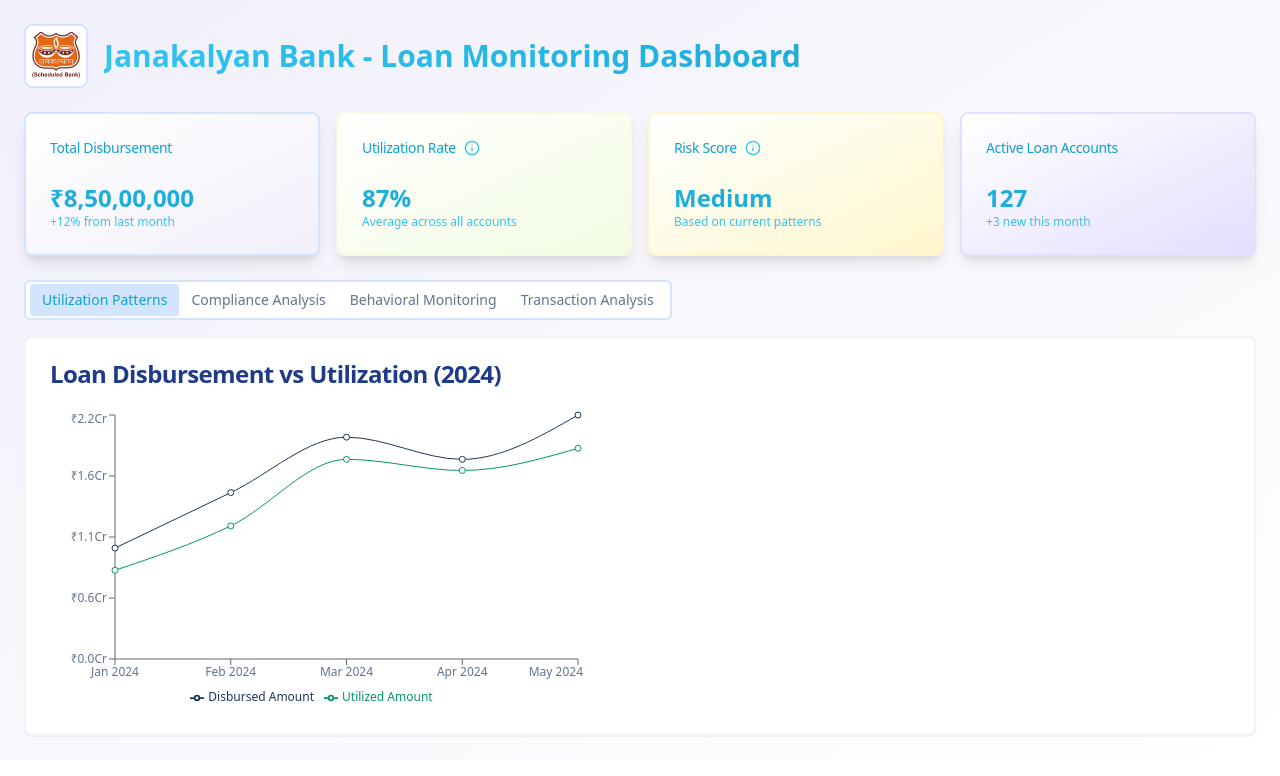
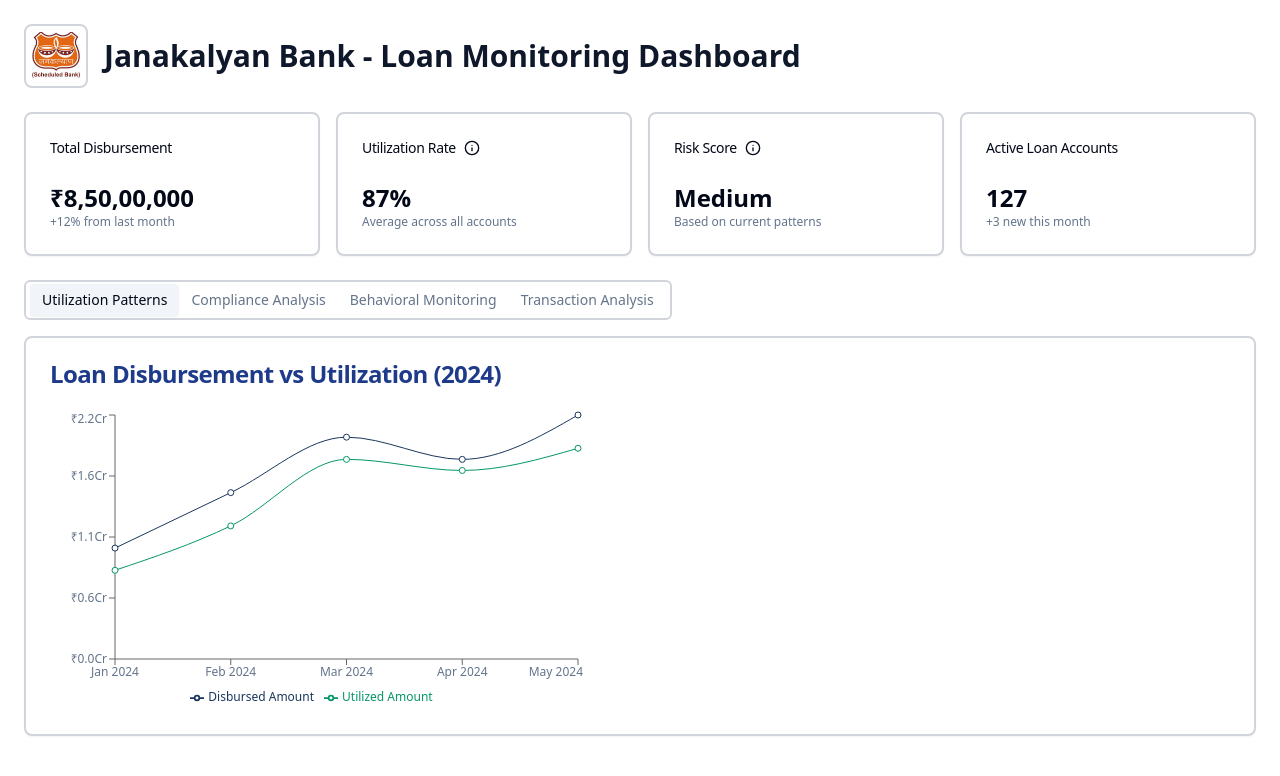
Before and after one commit to loanaiq/loanwatcher-guardian, a React (Vite) app: page / in a window 1280 px wide. Shown: the top 776 px of the page. Built offline with nearby package versions, Linux system fonts and the light colour scheme.

Commit message:
Revert color styling changes
Restores the previous color styling while ensuring that the borders remain dark for better visibility.
[skip gpt_engineer]

```diff
--- a/src/pages/Index.tsx
+++ b/src/pages/Index.tsx
@@ -245,41 +245,41 @@ const Index = () => {
   const filteredTransactions = getFilteredTransactions();
 
   return (
-    <div className="container mx-auto p-6 bg-gradient-to-br from-[#F1F0FB] to-white">
+    <div className="container mx-auto p-6 bg-background">
       <div className="flex items-center gap-4 mb-6">
-        <div className="w-16 h-16 rounded-lg bg-white border-2 border-[#D3E4FD] flex items-center justify-center p-1">
+        <div className="w-16 h-16 rounded-lg bg-white border-2 border-gray-300 flex items-center justify-center p-1">
           <img
             src="/lovable-uploads/0473091d-142b-4ba1-86f8-14a9e67da0d6.png"
             alt="Janakalyan Bank Logo"
             className="w-14 h-14 object-contain"
           />
         </div>
-        <h1 className="text-3xl font-bold text-primary bg-clip-text text-transparent bg-gradient-to-r from-[#33C3F0] to-[#1EAEDB]">
+        <h1 className="text-3xl font-bold text-primary">
           Janakalyan Bank - Loan Monitoring Dashboard
         </h1>
       </div>
 
       <div className="grid grid-cols-1 md:grid-cols-4 gap-4 mb-6">
-        <Card className="border-2 border-[#D3E4FD] shadow-lg hover:border-[#33C3F0] transition-all bg-gradient-to-br from-white to-[#F1F0FB]">
+        <Card className="border-2 border-gray-300 shadow-sm">
           <CardHeader>
-            <CardTitle className="text-sm font-medium text-[#0FA0CE]">Total Disbursement</CardTitle>
+            <CardTitle className="text-sm font-medium">Total Disbursement</CardTitle>
           </CardHeader>
           <CardContent>
-            <div className="text-2xl font-bold text-[#1EAEDB]">{formatIndianCurrency(85000000)}</div>
-            <p className="text-xs text-[#33C3F0]">+12% from last month</p>
+            <div className="text-2xl font-bold">{formatIndianCurrency(85000000)}</div>
+            <p className="text-xs text-muted-foreground">+12% from last month</p>
           </CardContent>
         </Card>
 
-        <Card className="border-2 border-[#F2FCE2] shadow-lg hover:border-[#D3E4FD] transition-all bg-gradient-to-br from-white to-[#F2FCE2]">
+        <Card className="border-2 border-gray-300 shadow-sm">
           <CardHeader>
-            <CardTitle className="text-sm font-medium text-[#0FA0CE] flex items-center gap-2">
+            <CardTitle className="text-sm font-medium flex items-center gap-2">
               Utilization Rate
               <TooltipProvider>
                 <Tooltip>
                   <TooltipTrigger asChild>
-                    <Info className="h-4 w-4 text-[#33C3F0] cursor-help" />
+                    <Info className="h-4 w-4 cursor-help" />
                   </TooltipTrigger>
-                  <TooltipContent className="max-w-xs bg-white border-[#D3E4FD]">
+                  <TooltipContent className="max-w-xs bg-white border-2 border-gray-300">
                     <p>Utilization Rate measures how effectively loan funds are being used:</p>
                     <ul className="list-disc ml-4 mt-1">
                       <li>Actual funds used vs. sanctioned amount</li>
@@ -294,21 +294,21 @@ const Index = () => {
             </CardTitle>
           </CardHeader>
           <CardContent>
-            <div className="text-2xl font-bold text-[#1EAEDB]">87%</div>
-            <p className="text-xs text-[#33C3F0]">Average across all accounts</p>
+            <div className="text-2xl font-bold">87%</div>
+            <p className="text-xs text-muted-foreground">Average across all accounts</p>
           </CardContent>
         </Card>
 
-        <Card className="border-2 border-[#FEF7CD] shadow-lg hover:border-[#D3E4FD] transition-all bg-gradient-to-br from-white to-[#FEF7CD]">
+        <Card className="border-2 border-gray-300 shadow-sm">
           <CardHeader>
-            <CardTitle className="text-sm font-medium text-[#0FA0CE] flex items-center gap-2">
+            <CardTitle className="text-sm font-medium flex items-center gap-2">
               Risk Score
               <TooltipProvider>
                 <Tooltip>
                   <TooltipTrigger asChild>
-                    <Info className="h-4 w-4 text-[#33C3F0] cursor-help" />
+                    <Info className="h-4 w-4 cursor-help" />
                   </TooltipTrigger>
-                  <TooltipContent className="max-w-xs bg-white border-[#D3E4FD]">
+                  <TooltipContent className="max-w-xs bg-white border-2 border-gray-300">
                     <p>Risk Score indicates the overall lending risk based on:</p>
                     <ul className="list-disc ml-4 mt-1">
                       <li>Payment history</li>
@@ -323,40 +323,40 @@ const Index = () => {
             </CardTitle>
           </CardHeader>
           <CardContent>
-            <div className="text-2xl font-bold text-[#1EAEDB]">Medium</div>
-            <p className="text-xs text-[#33C3F0]">Based on current patterns</p>
+            <div className="text-2xl font-bold">Medium</div>
+            <p className="text-xs text-muted-foreground">Based on current patterns</p>
           </CardContent>
         </Card>
 
-        <Card className="border-2 border-[#E5DEFF] shadow-lg hover:border-[#D3E4FD] transition-all bg-gradient-to-br from-white to-[#E5DEFF]">
+        <Card className="border-2 border-gray-300 shadow-sm">
           <CardHeader>
-            <CardTitle className="text-sm font-medium text-[#0FA0CE]">Active Loan Accounts</CardTitle>
+            <CardTitle className="text-sm font-medium">Active Loan Accounts</CardTitle>
           </CardHeader>
           <CardContent>
-            <div className="text-2xl font-bold text-[#1EAEDB]">127</div>
-            <p className="text-xs text-[#33C3F0]">+3 new this month</p>
+            <div className="text-2xl font-bold">127</div>
+            <p className="text-xs text-muted-foreground">+3 new this month</p>
           </CardContent>
         </Card>
       </div>
 
       <Tabs defaultValue="utilization" className="space-y-4">
-        <TabsList className="bg-white border-2 border-[#D3E4FD] p-1">
-          <TabsTrigger value="utilization" className="data-[state=active]:bg-[#D3E4FD] data-[state=active]:text-[#0FA0CE]">
+        <TabsList className="bg-card border-2 border-gray-300 p-1">
+          <TabsTrigger value="utilization" className="data-[state=active]:bg-muted">
             Utilization Patterns
           </TabsTrigger>
-          <TabsTrigger value="compliance" className="data-[state=active]:bg-[#D3E4FD] data-[state=active]:text-[#0FA0CE]">
+          <TabsTrigger value="compliance" className="data-[state=active]:bg-muted">
             Compliance Analysis
           </TabsTrigger>
-          <TabsTrigger value="monitoring" className="data-[state=active]:bg-[#D3E4FD] data-[state=active]:text-[#0FA0CE]">
+          <TabsTrigger value="monitoring" className="data-[state=active]:bg-muted">
             Behavioral Monitoring
           </TabsTrigger>
-          <TabsTrigger value="transactions" className="data-[state=active]:bg-[#D3E4FD] data-[state=active]:text-[#0FA0CE]">
+          <TabsTrigger value="transactions" className="data-[state=active]:bg-muted">
             Transaction Analysis
           </TabsTrigger>
         </TabsList>
 
         <TabsContent value="utilization">
-          <Card className="border-2 border-gray-100">
+          <Card className="border-2 border-gray-300">
             <CardHeader>
               <CardTitle className="text-blue-900">Loan Disbursement vs Utilization (2024)</CardTitle>
             </CardHeader>
@@ -391,14 +391,14 @@ const Index = () => {
         </TabsContent>
 
         <TabsContent value="compliance">
-          <Card className="border-2 border-gray-100">
+          <Card className="border-2 border-gray-300">
             <CardHeader>
-              <CardTitle className="text-blue-900">Customer Compliance Segments</CardTitle>
+              <CardTitle>Customer Compliance Segments</CardTitle>
             </CardHeader>
             <CardContent>
-              <Table className="border-2 border-[#D3E4FD]">
+              <Table className="border-2 border-gray-300">
                 <TableHeader>
-                  <TableRow className="bg-gray-50 border-b-2 border-[#D3E4FD]">
+                  <TableRow className="bg-muted border-b-2 border-gray-300">
                     <TableHead className="font-semibold text-gray-700">Customer</TableHead>
                     <TableHead className="font-semibold text-gray-700">Compliance Level</TableHead>
                     <TableHead className="font-semibold text-gray-700">Risk Level</TableHead>
@@ -406,7 +406,7 @@ const Index = () => {
                     <TableHead className="font-semibold text-gray-700">Actions</TableHead>
                   </TableRow>
                 </TableHeader>
-                <TableBody className="[&_tr]:border-b-2 [&_tr]:border-[#D3E4FD]/40">
+                <TableBody className="[&_tr]:border-b-2 [&_tr]:border-gray-200">
                   {customerSegments.map((customer) => (
                     <TableRow key={customer.id} className="hover:bg-gray-50">
                       <TableCell className="font-medium text-gray-900">{customer.name}</TableCell>
@@ -557,7 +557,7 @@ const Index = () => {
         </TabsContent>
 
         <TabsContent value="monitoring">
-          <Card className="border-2 border-gray-100">
+          <Card className="border-2 border-gray-300">
             <CardHeader>
               <CardTitle className="text-blue-900">Behavioral Monitoring & Risk Analysis</CardTitle>
             </CardHeader>
@@ -627,7 +627,7 @@ const Index = () => {
         </TabsContent>
 
         <TabsContent value="transactions">
-          <Card className="border-2 border-gray-100">
+          <Card className="border-2 border-gray-300">
             <CardHeader>
               <CardTitle className="text-blue-900">Customer Transaction Analysis</CardTitle>
             </CardHeader>
@@ -690,7 +690,7 @@ const Index = () => {
                     <div>
                       <h3 className="text-lg font-semibold mb-4">Debit Transactions</h3>
                       <div className="space-y-4">
-                        <Card className="border-orange-100">
+                        <Card className="border-2 border-gray-300">
                           <CardHeader className="flex flex-row items-center justify-between space-y-0 pb-2">
                             <CardTitle className="text-sm">Cash Transactions</CardTitle>
                             <div className="text-sm font-semibold text-orange-600">
@@ -698,16 +698,16 @@ const Index = () => {
                             </div>
                           </CardHeader>
                           <CardContent>
-                            <Table className="border-2 border-orange-100">
+                            <Table className="border-2 border-gray-300">
                               <TableHeader>
-                                <TableRow className="border-b-2 border-orange-100">
+                                <TableRow className="border-b-2 border-gray-300">
                                   <TableHead>Date</TableHead>
                                   <TableHead>Amount</TableHead>
                                   <TableHead>Category</TableHead>
                                   {selectedCustomer === "all" && <TableHead>Customer</TableHead>}
                                 </TableRow>
                               </TableHeader>
-                              <TableBody className="[&_tr]:border-b-2 [&_tr]:border-orange-100/40">
+                              <TableBody className="[&_tr]:border-b-2 [&_tr]:border-gray-300/40">
                                 {filteredTransactions.debit.transactions.cash.map((tx: any, i: number) => (
                                   <TableRow key={i}>
                                     <TableCell>{tx.date}</TableCell>
@@ -724,7 +724,7 @@ const Index = () => {
                           </CardContent>
                         </Card>
 
-                        <Card className="border-blue-100">
+                        <Card className="border-2 border-gray-300">
                           <CardHeader className="flex flex-row items-center justify-between space-y-0 pb-2">
                             <CardTitle className="text-sm">RTGS/NEFT Transactions</CardTitle>
                             <div className="text-sm font-semibold text-blue-600">
@@ -732,16 +732,16 @@ const Index = () => {
                             </div>
                           </CardHeader>
                           <CardContent>
-                            <Table className="border-2 border-blue-100">
+                            <Table className="border-2 border-gray-300">
                               <TableHeader>
-                                <TableRow className="border-b-2 border-blue-100">
+                                <TableRow className="border-b-2 border-gray-300">
                                   <TableHead>Date</TableHead>
                                   <TableHead>Amount</TableHead>
                                   <TableHead>Category</TableHead>
                                   <TableHead>Type</TableHead>
                                 </TableRow>
                               </TableHeader>
-                              <TableBody className="[&_tr]:border-b-2 [&_tr]:border-blue-100/40">
+                              <TableBody className="[&_tr]:border-b-2 [&_tr]:border-gray-300/40">
                                 {filteredTransactions.debit.transactions.rtgsNeft.map((tx: any, i: number) => (
                                   <TableRow key={i}>
                                     <TableCell>{tx.date}</TableCell>
@@ -755,7 +755,7 @@ const Index = () => {
                           </CardContent>
                         </Card>
 
-                        <Card className="border-purple-100">
+                        <Card className="border-2 border-gray-300">
                           <CardHeader className="flex flex-row items-center justify-between space-y-0 pb-2">
                             <CardTitle className="text-sm">Cheque Transactions</CardTitle>
                             <div className="text-sm font-semibold text-purple-600">
@@ -763,15 +763,15 @@ const Index = () => {
                             </div>
                           </CardHeader>
                           <CardContent>
-                            <Table className="border-2 border-purple-100">
+                            <Table className="border-2 border-gray-300">
                               <TableHeader>
-                                <TableRow className="border-b-2 border-purple-100">
+                                <TableRow className="border-b-2 border-gray-300">
                                   <TableHead>Date</TableHead>
                                   <TableHead>Amount</TableHead>
                                   <TableHead>Category</TableHead>
                                 </TableRow>
                               </TableHeader>
-                              <TableBody className="[&_tr]:border-b-2 [&_tr]:border-purple-100/40">
+                              <TableBody className="[&_tr]:border-b-2 [&_tr]:border-gray-300/40">
                                 {filteredTransactions.debit.transactions.cheque.map((tx: any, i: number) => (
                                   <TableRow key={i}>
                                     <TableCell>{tx.date}</TableCell>
@@ -789,7 +789,7 @@ const Index = () => {
                     <div>
                       <h3 className="text-lg font-semibold mb-4">Credit Transactions</h3>
                       <div className="space-y-4">
-                        <Card className="border-orange-100">
+                        <Card className="border-2 border-gray-300">
                           <CardHeader className="flex flex-row items-center justify-between space-y-0 pb-2">
                             <CardTitle className="text-sm">Cash Transactions</CardTitle>
                             <div className="text-sm font-semibold text-orange-600">
@@ -797,15 +797,15 @@ const Index = () => {
                             </div>
                           </CardHeader>
                           <CardContent>
-                            <Table className="border-2 border-orange-100">
+                            <Table className="border-2 border-gray-300">
                               <TableHeader>
-                                <TableRow className="border-b-2 border-orange-100">
+                                <TableRow className="border-b-2 border-gray-300">
                                   <TableHead>Date</TableHead>
                                   <TableHead>Amount</TableHead>
                                   <TableHead>Category</TableHead>
                                 </TableRow>
                               </TableHeader>
-                              <TableBody className="[&_tr]:border-b-2 [&_tr]:border-orange-100/40">
+                              <TableBody className="[&_tr]:border-b-2 [&_tr]:border-gray-300/40">
                                 {filteredTransactions.credit.transactions.cash.map((tx: any, i: number) => (
                                   <TableRow key={i}>
                                     <TableCell>{tx.date}</TableCell>
@@ -818,7 +818,7 @@ const Index = () => {
                           </CardContent>
                         </Card>
 
-                        <Card className="border-blue-100">
+                        <Card className="border-2 border-gray-300">
                           <CardHeader className="flex flex-row items-center justify-between space-y-0 pb-2">
                             <CardTitle className="text-sm">RTGS/NEFT Transactions</CardTitle>
                             <div className="text-sm font-semibold text-blue-600">
@@ -826,16 +826,16 @@ const Index = () => {
                             </div>
                           </CardHeader>
                           <CardContent>
-                            <Table className="border-2 border-blue-100">
+                            <Table className="border-2 border-gray-300">
                               <TableHeader>
-                                <TableRow className="border-b-2 border-blue-100">
+                                <TableRow className="border-b-2 border-gray-300">
                                   <TableHead>Date</TableHead>
                                   <TableHead>Amount</TableHead>
                                   <TableHead>Category</TableHead>
                                   <TableHead>Type</TableHead>
                                 </TableRow>
                               </TableHeader>
-                              <TableBody className="[&_tr]:border-b-2 [&_tr]:border-blue-100/40">
+                              <TableBody className="[&_tr]:border-b-2 [&_tr]:border-gray-300/40">
                                 {filteredTransactions.credit.transactions.rtgsNeft.map((tx: any, i: number) => (
                                   <TableRow key={i}>
                                     <TableCell>{tx.date}</TableCell>
@@ -849,7 +849,7 @@ const Index = () => {
                           </CardContent>
                         </Card>
 
-                        <Card className="border-purple-100">
+                        <Card className="border-2 border-gray-300">
                           <CardHeader className="flex flex-row items-center justify-between space-y-0 pb-2">
                             <CardTitle className="text-sm">Cheque Transactions</CardTitle>
                             <div className="text-sm font-semibold text-purple-600">
@@ -857,15 +857,15 @@ const Index = () => {
                             </div>
                           </CardHeader>
                           <CardContent>
-                            <Table className="border-2 border-purple-100">
+                            <Table className="border-2 border-gray-300">
                               <TableHeader>
-                                <TableRow className="border-b-2 border-purple-100">
+                                <TableRow className="border-b-2 border-gray-300">
                                   <TableHead>Date</TableHead>
                                   <TableHead>Amount</TableHead>
                                   <TableHead>Category</TableHead>
                                 </TableRow>
                               </TableHeader>
-                              <TableBody className="[&_tr]:border-b-2 [&_tr]:border-purple-100/40">
+                              <TableBody className="[&_tr]:border-b-2 [&_tr]:border-gray-300/40">
                                 {filteredTransactions.credit.transactions.cheque.map((tx: any, i: number) => (
                                   <TableRow key={i}>
                                     <TableCell>{tx.date}</TableCell>
```
